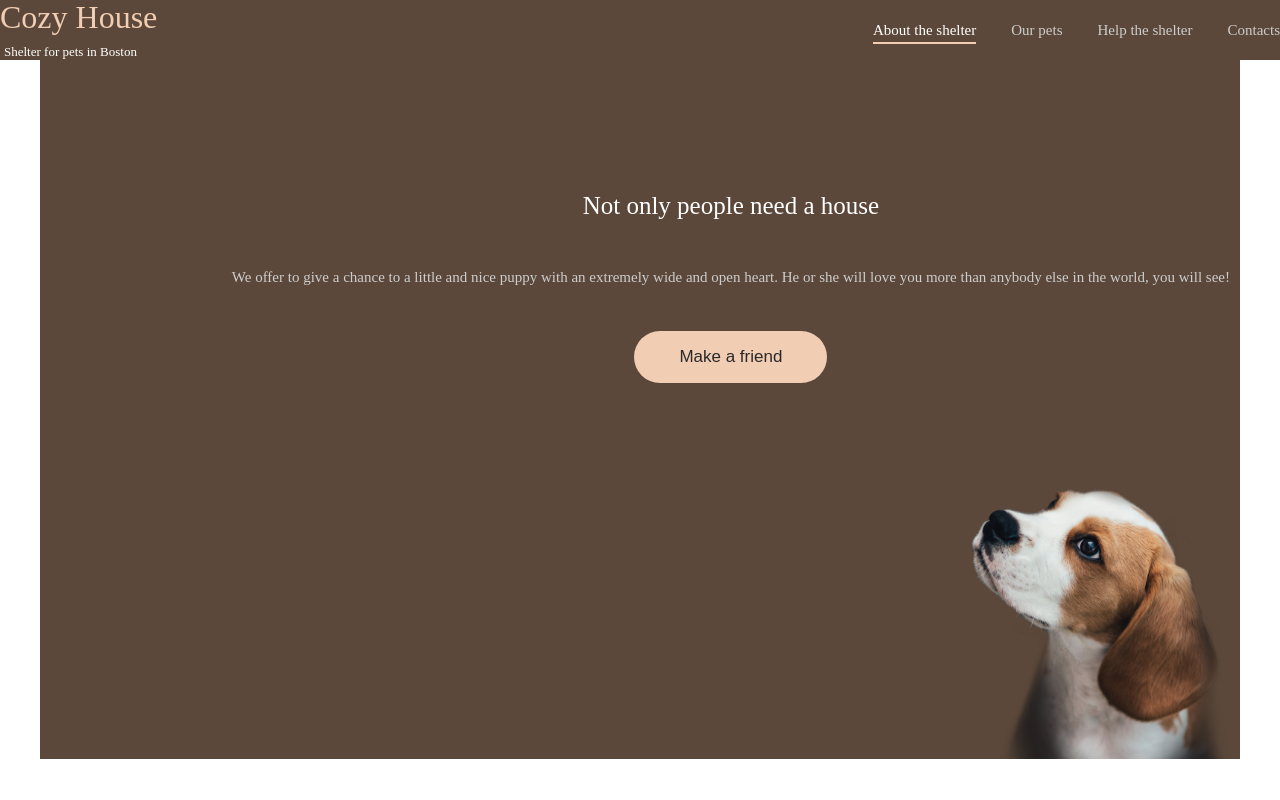
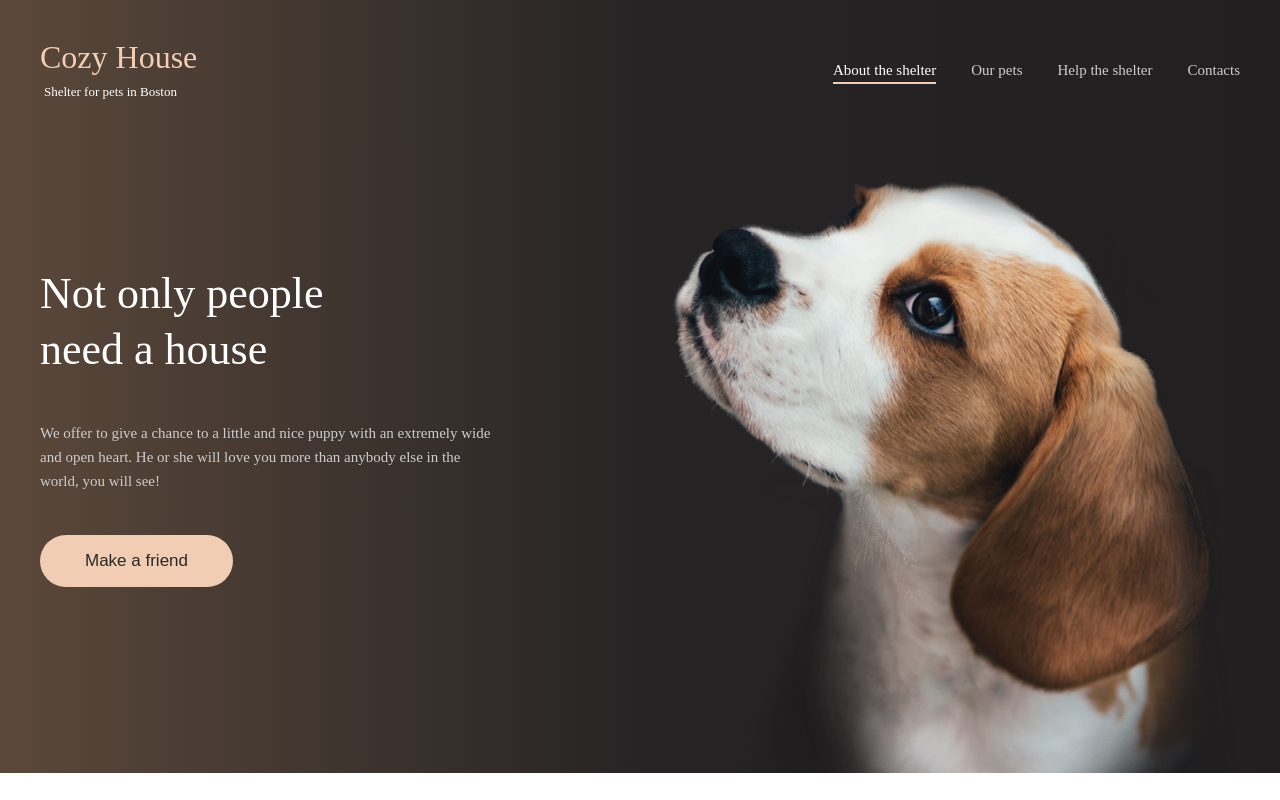
Before and after one commit to shelestDM/pets_house, a plain HTML site: page index.html in a window 1280 px wide. Shown: the top 800 px of the page. Drawn offline with Linux system fonts and the light colour scheme.

Commit message:
second lesson

```diff
--- a/index.html
+++ b/index.html
@@ -52,5 +52,8 @@
             <img src="./images/about-pets.png" alt="pets_image">
         </section>
        </main>
+       <footer>
+
+       </footer>
     </body>
 </html>
--- a/style.less
+++ b/style.less
@@ -23,13 +23,21 @@
     color: @clr;
 }
 
+body{
+    display: flex;
+    flex-direction: column;
+    min-height: 100vh;
+}
+main{
+    flex: 1 1 auto;
+}
 section{
     padding: 0px 10px;
 }
 
     header{
         position: fixed;
-        background: linear-gradient(#5B483A 100%,#262425 100%, #211F20);
+        background: linear-gradient(to right, #5B483A,#262425, #211F20);
         top: 0px;
         padding: 30px 10px;
         left: 0;
@@ -58,7 +66,7 @@ section{
         display: flex;
         flex-direction: column;
         align-items: end;
-        background: linear-gradient(#5B483A 100%,#262425 100%, #211F20);
+        background: linear-gradient(to right, #5B483A,#262425, #211F20);
         >.content{
             text-align: center;
             margin-bottom: 105px;
@@ -112,12 +120,13 @@ section{
 
 
 @media (min-width:768px) and (max-width: 1280px) {
-    body{
-        padding: 30px 30px 0px;
+
+    section{
+        padding: 0px 30px;
     }
 
     header{
-        padding: 0px;
+        padding: 30px;
         >img{
             display: none;
         }
@@ -159,6 +168,34 @@ section{
         }
     }
 
+    #hero{
+        width: 100%;
+        padding-top: 150px;
+        display: flex;
+        flex-direction: column;
+        align-items: center;
+        >.content{
+            margin-bottom: 100px;
+            width: 460px;
+            >h1{
+               .func_styling_text(44px, 400, 56.2px, 6%, @color-light-xl);
+                width: 75%;
+                margin: 0px 0px 42px;
+                text-align: left;
+            }
+            >p{
+                .func_styling_text(15px, 400, 24px, 0px, @color_dark_secondary);
+                margin-bottom: 42px;
+                text-align: left;
+            }
+        }
+        >img{
+            align-self: end;
+            width: 569px;
+            height: 593px;
+        }
+    }
+
     #about_us{
         width: 437px;
         margin: auto;
@@ -181,12 +218,14 @@ section{
 
 @media (min-width: 1280px) {
 
-    body{
-        padding: 40px 40px 0px;
+
+    section{
+        padding: 0px 40px;
     }
 
+
     header{
-        padding: 0px;
+        padding: 40px;
         >img{
             display: none;
         }
@@ -228,6 +267,34 @@ section{
         }
     }
 
+    #hero{
+        width: 100%;
+        padding-top: 180px;
+        display: flex;
+        flex-direction: row;
+        align-items: center;
+        justify-content: space-between;
+        >.content{
+            margin-bottom: 100px;
+            width: 460px;
+            text-align: left;
+            >h1{
+               .func_styling_text(44px, 400, 56.2px, 6%, @color-light-xl);
+                width: 75%;
+                margin: 0px 0px 42px;
+            }
+            >p{
+                .func_styling_text(15px, 400, 24px, 0px, @color_dark_secondary);
+                margin-bottom: 42px;
+            }
+        }
+        >img{
+            width: 569px;
+            height: 593px;
+        }
+    }
+
+
     #about_us{
         width: 100%;
         padding: 80px 0 100px;
```
Also changed, not shown: style.css.
